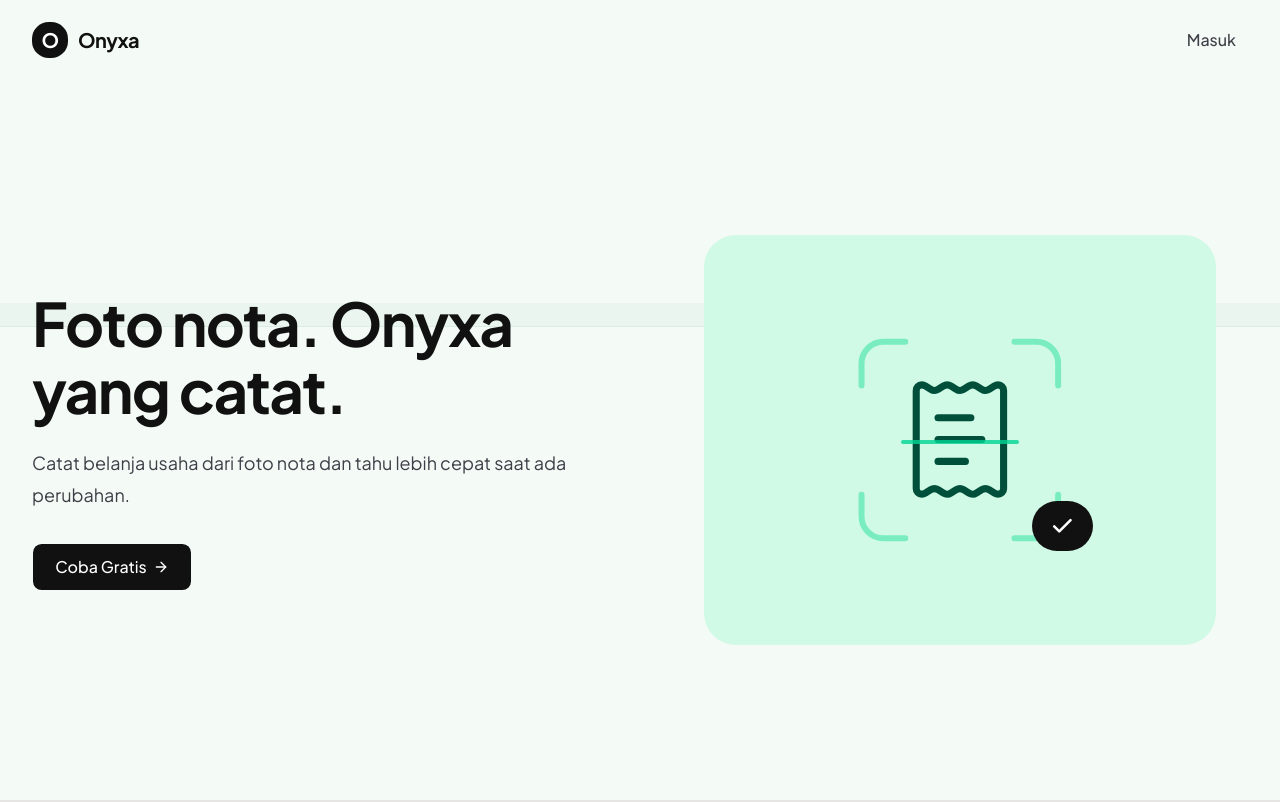
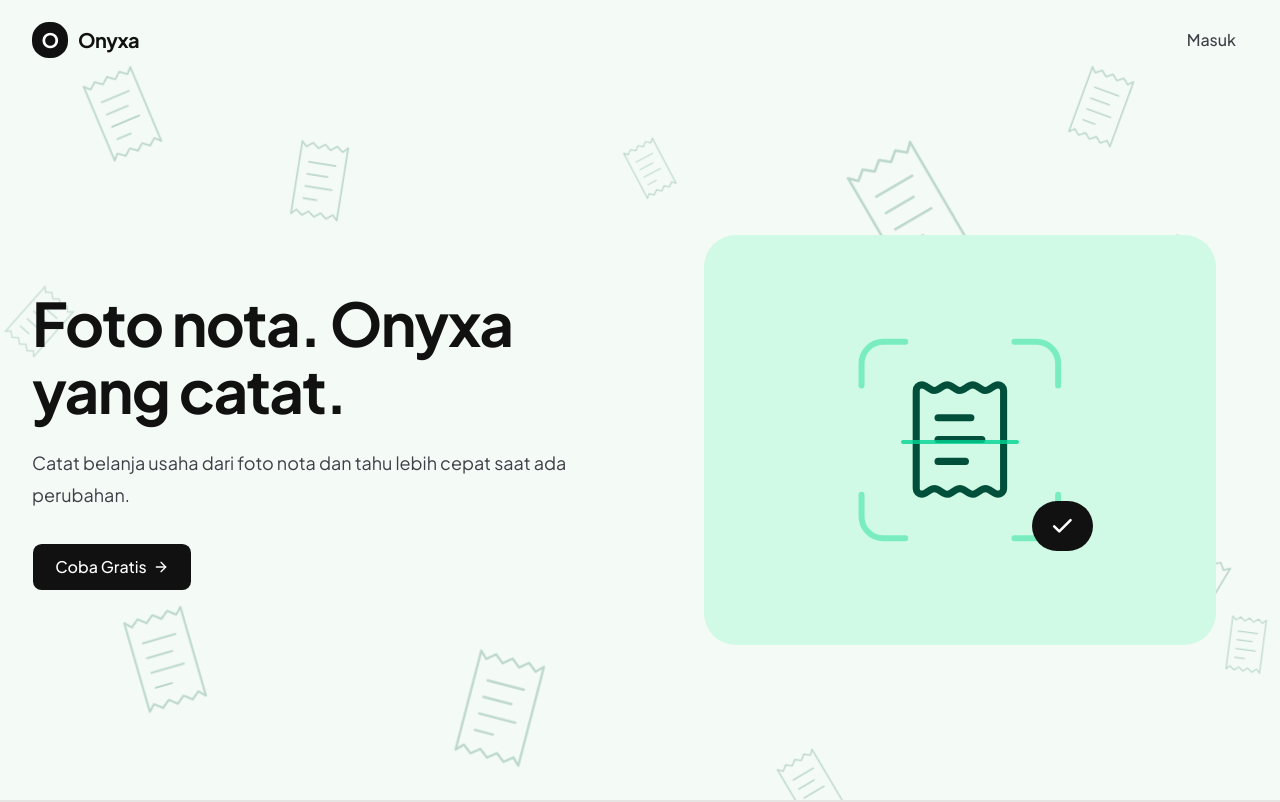
Before and after one commit to tingclarice/onyxa, a Next.js app: page / in a window 1280 px wide. Shown: the top 802 px of the page. Built offline with nearby package versions, Linux system fonts and the light colour scheme.

Commit message:
feat(landing): animate outlined receipts behind hero

```diff
--- a/src/app/landing-entrances.css
+++ b/src/app/landing-entrances.css
@@ -9,17 +9,22 @@
   width: min(100%, 32rem, 43svh);
 }
 
-.landing-hero-background {
-  transform: translateY(54%);
+.landing-flying-receipt {
+  --receipt-opacity: 0.23;
+  width: var(--receipt-size);
+  translate: -50% -50%;
+  transform: rotate(var(--receipt-tilt));
+  opacity: var(--receipt-opacity);
 }
 
-.landing-hero-background::before {
-  position: absolute;
-  inset: 0 0 auto;
-  height: 1.5rem;
-  border-bottom: 1px solid color-mix(in srgb, currentColor 12%, transparent);
-  background: color-mix(in srgb, currentColor 4%, transparent);
-  content: "";
+@media (max-width: 39.999rem) {
+  .landing-flying-receipt {
+    width: calc(var(--receipt-size) * 0.7);
+  }
+
+  .landing-flying-receipt:nth-child(n + 7) {
+    display: none;
+  }
 }
 
 @media (max-width: 39.999rem) and (max-height: 40rem) {
@@ -80,11 +85,11 @@
 }
 
 @media (prefers-reduced-motion: no-preference) {
-  .landing-hero-background {
-    animation: onyxa-background-scan 15s linear infinite paused;
+  .landing-flying-receipt {
+    animation: onyxa-receipt-flight var(--receipt-period) linear var(--receipt-offset) infinite paused;
   }
 
-  [data-landing-hero-visible] .landing-hero-background {
+  [data-landing-hero-visible] .landing-flying-receipt {
     animation-play-state: running;
   }
 
@@ -98,19 +103,23 @@
   }
 }
 
-@keyframes onyxa-background-scan {
+@keyframes onyxa-receipt-flight {
   from {
     opacity: 0;
-    transform: translateY(-1.5rem);
+    transform: translate(0, 16svh) rotate(calc(var(--receipt-tilt) - 18deg));
   }
 
-  16%, 84% {
-    opacity: 1;
+  14%, 86% {
+    opacity: var(--receipt-opacity);
+  }
+
+  48% {
+    transform: translate(calc(var(--receipt-drift) * 0.56), -7svh) rotate(var(--receipt-tilt));
   }
 
   to {
     opacity: 0;
-    transform: translateY(100%);
+    transform: translate(var(--receipt-drift), -31svh) rotate(calc(var(--receipt-tilt) + 16deg));
   }
 }
 
--- a/src/app/page.tsx
+++ b/src/app/page.tsx
@@ -13,6 +13,7 @@ import {
 } from "lucide-react";
 import { Button } from "@/components/ui/button";
 import { LandingEntrances } from "@/components/landing-entrances";
+import { LandingReceiptField } from "@/components/landing-receipt-field";
 import "./landing-entrances.css";
 
 const painPoints = [
@@ -109,7 +110,7 @@ export default function HomePage() {
         aria-labelledby="landing-title"
         className="landing-hero relative isolate grid overflow-clip bg-[#f4faf6] dark:bg-[#101b16]"
       >
-        <div aria-hidden="true" className="landing-hero-background pointer-events-none absolute inset-0 -z-10 text-emerald-700 dark:text-emerald-300" />
+        <LandingReceiptField />
         <header className="mx-auto flex h-16 w-full max-w-7xl items-center justify-between px-4 sm:h-20 sm:px-6 lg:px-8">
           <Link
             href="/"
--- /dev/null
+++ b/src/components/landing-receipt-field.tsx
@@ -0,0 +1,54 @@
+import type { CSSProperties } from "react";
+
+const receipts = [
+  { x: 6, y: 23, size: 72, tilt: -24, drift: 6, seconds: 25, offset: -7 },
+  { x: 89, y: 22, size: 62, tilt: 19, drift: -5, seconds: 29, offset: -9 },
+  { x: 96, y: 54, size: 90, tilt: -13, drift: -8, seconds: 32, offset: -17 },
+  { x: 4, y: 66, size: 54, tilt: 29, drift: -1, seconds: 27, offset: -18 },
+  { x: 15, y: 88, size: 83, tilt: -15, drift: -4, seconds: 31, offset: -8 },
+  { x: 87, y: 91, size: 67, tilt: 24, drift: 8, seconds: 24, offset: -11 },
+  { x: 28, y: 22, size: 66, tilt: 15, drift: -8, seconds: 28, offset: -9 },
+  { x: 47, y: 27, size: 46, tilt: -27, drift: 7, seconds: 24, offset: -11 },
+  { x: 69, y: 20, size: 102, tilt: -20, drift: 8, seconds: 34, offset: -7 },
+  { x: 41, y: 86, size: 92, tilt: 22, drift: -6, seconds: 32, offset: -9 },
+  { x: 61, y: 93, size: 57, tilt: -21, drift: 9, seconds: 27, offset: -6 },
+  { x: 96, y: 83, size: 48, tilt: 11, drift: 3, seconds: 26, offset: -10 },
+];
+
+export function LandingReceiptField() {
+  return (
+    <div
+      aria-hidden="true"
+      className="pointer-events-none absolute inset-0 -z-10 text-emerald-800 dark:text-emerald-300"
+    >
+      {receipts.map(({ x, y, size, tilt, drift, seconds, offset }) => {
+        const position: CSSProperties & Record<`--receipt-${string}`, string> = {
+          left: `${x}%`,
+          top: `${y}%`,
+          "--receipt-size": `${size}px`,
+          "--receipt-tilt": `${tilt}deg`,
+          "--receipt-drift": `${drift}vw`,
+          "--receipt-period": `${seconds}s`,
+          "--receipt-offset": `${offset}s`,
+        };
+
+        return (
+          <svg
+            key={x + ":" + y}
+            viewBox="0 0 54 72"
+            className="landing-flying-receipt absolute"
+            style={position}
+            fill="none"
+            stroke="currentColor"
+            strokeWidth="1.35"
+            strokeLinecap="round"
+            strokeLinejoin="round"
+          >
+            <path d="M8 6l4 4 5-4 5 4 5-4 5 4 5-4 5 4 4-4v60l-4-4-5 4-5-4-5 4-5-4-5 4-5-4-4 4z" />
+            <path d="M16 22h22M16 32h17M16 42h22M16 52h11" />
+          </svg>
+        );
+      })}
+    </div>
+  );
+}
```
